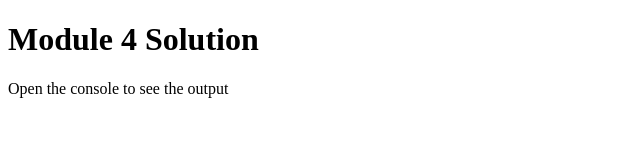
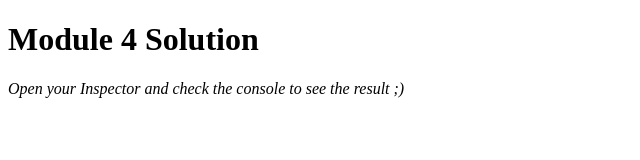
Before and after one commit to sseracmedia/coursera-test, a plain HTML site: page module4-ok/index.html in a window 1280 px wide. Shown: the whole page, without its empty margins (0-640 px from the left). Drawn offline with Linux system fonts and the light colour scheme.

Commit message:
Add files via upload

```diff
--- a/module4-ok/index.html
+++ b/module4-ok/index.html
@@ -9,6 +9,6 @@
 </head>
 <body>
   <h1>Module 4 Solution </h1>
-  <p> Open the console to see the output</p>
+  <em>Open your Inspector and check the console to see the result ;)</em>
 </body>
 </html>
```
